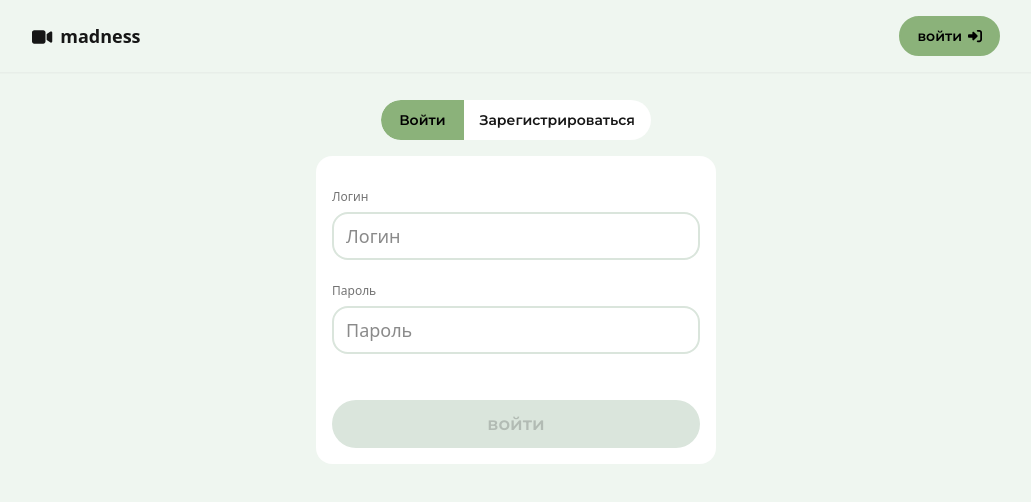
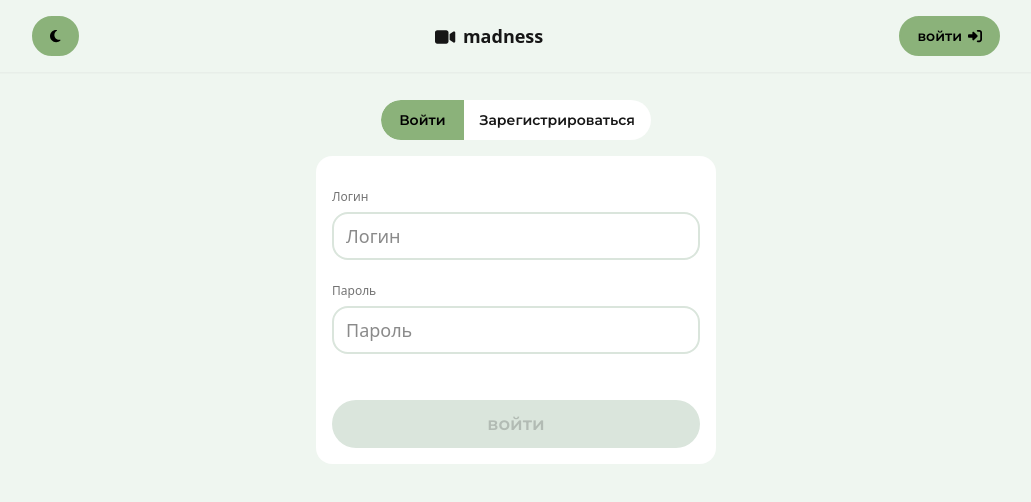
Before and after one commit to cartwheee11/moviemadness, a Vue app: page /auth/login in a window 1280 px wide. Shown: the top 502 px of the page, without its empty margins (124-1155 px from the left). Built offline with nearby package versions, Linux system fonts and the light colour scheme; no server answers.

Commit message:
dark theme implementation

```diff
--- a/index.html
+++ b/index.html
@@ -1,5 +1,5 @@
 <!doctype html>
-<html lang="" class="bg-base-200">
+<html class="bg-base-200">
   <head>
     <meta charset="UTF-8" />
     <link rel="icon" href="/favicon.ico" />
--- a/src/App.vue
+++ b/src/App.vue
@@ -1,9 +1,15 @@
 <script setup lang="ts">
 import { RouterView } from 'vue-router'
 import TopHeader from './components/TopHeader.vue';
+import { useTheme } from './stores/theme';
+const theme = useTheme()
 </script>
 
 <template>
-  <TopHeader />
-  <RouterView />
+
+  <div class="bg-base-200 w-full min-h-screen" :data-theme="theme.current">
+    <TopHeader />
+    <RouterView />
+  </div>
+
 </template>
--- a/src/assets/main.css
+++ b/src/assets/main.css
@@ -3,10 +3,36 @@
 @import 'tailwindcss';
 
 @plugin 'daisyui' {
-  themes: pastel --default;
+  themes: all;
 }
 
-:root {
+[data-theme='sunset'] {
+  button {
+    @apply rounded-full;
+  }
+
+  .checkbox {
+    border-color: var(--color-underline-100);
+    border-width: 3px;
+  }
+
+  .checkbox[checked] {
+    background-color: var(--color-info);
+  }
+}
+
+[data-theme='pastel'] {
+  * {
+    --input-color: var(--color-base-300) !important; /* default color */
+  }
+}
+
+@theme {
+  --color-underline-100: red;
+}
+
+@plugin 'daisyui/theme' {
+  name: 'pastel';
   --color-base-200: #eff6f0;
   --color-base-300: #dae5dc;
   --color-neutral: black;
@@ -18,6 +44,35 @@
   --color-info-content: black;
   --color-secondary: var(--color-base-300);
   --color-secondary-content: black;
+  --color-underline-100: var(--color-gray-100);
+}
+
+@plugin 'daisyui/theme' {
+  name: 'sunset';
+  --color-primary: var(--color-info);
+  --color-accent: var(--color-info);
+  --color-accent-content: #213102;
+  --color-secondary: var(--color-base-300);
+  --color-underline-100: #1b272e;
+  --color-secondary-content: var(--color-info);
+  --color-neutral: var(--color-info);
+  --color-neutral-content: black;
+  --color-success-content: black;
+  /* --color-primary-content: var(--color-base-content); */
+}
+
+:root {
+  /* --color-base-200: #eff6f0;
+  --color-base-300: #dae5dc;
+  --color-neutral: black;
+  --color-primary: #8bb27a;
+  --color-primary-content: black;
+  --color-accent: #35472e;
+  --color-accent-content: #213102;
+  --color-info: white;
+  --color-info-content: black;
+  --color-secondary: var(--color-base-300);
+  --color-secondary-content: black; */
 }
 
 @plugin '@tailwindcss/typography';
@@ -27,10 +82,6 @@
 }
 
 @layer base {
-  * {
-    --input-color: var(--color-base-300) !important; /* default color */
-  }
-
   *::after,
   *::before {
     --divider-color: var(--color-base-300) !important;
--- a/src/components/ListItem.vue
+++ b/src/components/ListItem.vue
@@ -13,6 +13,6 @@
 }
 
 .wrapper> ::v-deep(*):not(:first-child) {
-  @apply border-t-2 border-gray-100 border-solid;
+  @apply border-t-2 border-underline-100 border-solid;
 }
 </style>
--- a/src/components/MoviesPage.vue
+++ b/src/components/MoviesPage.vue
@@ -322,8 +322,9 @@ defineExpose<{ loadPage: () => void }>({
                     <time class="text-xs opacity-50">{{ r.rate }}/10</time>
                   </div>
                   <div :class="{ 'opacity-50': r.isLoading }"
-                    class="chat-bubble text-xl chat-bubble-primary bg-base-300 mont font-semibold">
-                    <span>{{ r.comment }}
+                    class="chat-bubble text-xl chat-bubble-info-content bg-base-300 mont font-semibold">
+                    <span>
+                      <span class="">{{ r.comment }}</span>
                       <br>
                       <span @click="onRemoveRateClick(r, m)" v-if="r.user_id == auth.profile?.id"
                         class="badge w-full badge-sm badge-ghost opacity-50 cursor-pointer">удалить</span>
--- a/src/components/TopHeader.vue
+++ b/src/components/TopHeader.vue
@@ -3,6 +3,8 @@ import { RouterLink, useRouter } from 'vue-router';
 import { useAuth } from '@/stores/auth';
 import { logout } from '@/api';
 import AvatarWithPlaceholder from './AvatarWithPlaceholder.vue';
+import { useTheme } from '@/stores/theme';
+const theme = useTheme()
 
 const router = useRouter()
 
@@ -13,14 +15,22 @@ function onLogoutClick() {
     router.push('/auth/login')
   })
 }
+
+function switchTheme() {
+  theme.toggle()
+}
 </script>
 
 <template>
   <nav class="shadow-xs">
     <div class="container flex justify-between py-4 items-center">
+      <button @click="switchTheme" class='btn btn-primary'>
+        <fa :icon="['fas', 'moon']" />
+      </button>
       <RouterLink to="/profile">
-        <b class="flex gap-2 text-lg">
-          <fa class="mt-1.5" :icon="['fas', 'video']" />madness
+        <b class="flex gap-2 text-lg  hide sm:show">
+          <fa class="mt-1.5" :icon="['fas', 'video']" />
+          <span>madness</span>
         </b>
       </RouterLink>
       <RouterLink v-if="!auth.authorized" to="/auth/login">
@@ -34,7 +44,7 @@ function onLogoutClick() {
           <fa class="text-xl text-accent" :icon="['far', 'circle-user']" />
           <AvatarWithPlaceholder class="h-10 w-10 shrink-0" :url="auth.profile?.avatar">
             <span v-if="auth.authorized" class="rounded-full">{{ auth.profile?.username[0].toUpperCase() || 'А'
-              }}</span>
+            }}</span>
             <span v-else class="rounded-full">
               <div class="loading loading-spinner"></div>
             </span>
--- /dev/null
+++ b/src/stores/theme.ts
@@ -0,0 +1,29 @@
+import { ref } from 'vue'
+import { defineStore } from 'pinia'
+
+export const useTheme = defineStore('theme', () => {
+  const localTheme = localStorage.getItem('theme')
+  const current = ref('')
+
+  function adjustHtmlColor() {
+    const html = document.querySelector('html')
+    html?.setAttribute('data-theme', current.value)
+  }
+
+  if (!localTheme) {
+    current.value = 'pastel'
+    localStorage.setItem('theme', 'pastel')
+  } else {
+    current.value = localTheme
+  }
+
+  adjustHtmlColor()
+
+  function toggle() {
+    current.value = current.value == 'pastel' ? 'sunset' : 'pastel'
+    localStorage.setItem('theme', current.value)
+    adjustHtmlColor()
+  }
+
+  return { current, toggle }
+})
--- a/src/views/GroupView.vue
+++ b/src/views/GroupView.vue
@@ -226,11 +226,11 @@ function onChangeSettingsButtonClick() {
     </section>
 
     <h2 class="text-3xl font-black mb-5">Идеи для просмотра</h2>
-    <button @click="addMovieModal = true" class="add-table-row-button mb-4">+</button>
+    <button @click="addMovieModal = true" class="add-table-row-button mb-4 !rounded-2xl">+</button>
     <MoviesPage ref="moviesPage" :currentPage="currentPage" />
 
     <div class="pag flex justify-center">
-      <div class="join mx-auto">
+      <div class="!join !mx-auto !rounded-full overflow-hidden">
         <button @click="currentPage = currentPage > 1 ? currentPage - 1 : currentPage"
           class="join-item btn btn-info">«</button>
         <button class="join-item btn btn-info">{{ currentPage }}</button>
--- a/src/views/ProfileView.vue
+++ b/src/views/ProfileView.vue
@@ -134,7 +134,7 @@ onMounted(() => {
 
   <section class="container !py-0 !pb-10">
     <h2>Мои группы</h2>
-    <button @click="createGroupModal = true" class="add-table-row-button mt-4">+</button>
+    <button @click="createGroupModal = true" class="add-table-row-button mt-4 !rounded-2xl">+</button>
 
     <div v-if="!profile?.id" class="skeleton w-full h-100 mt-4"></div>
     <ListItem class="mt-4">
```
